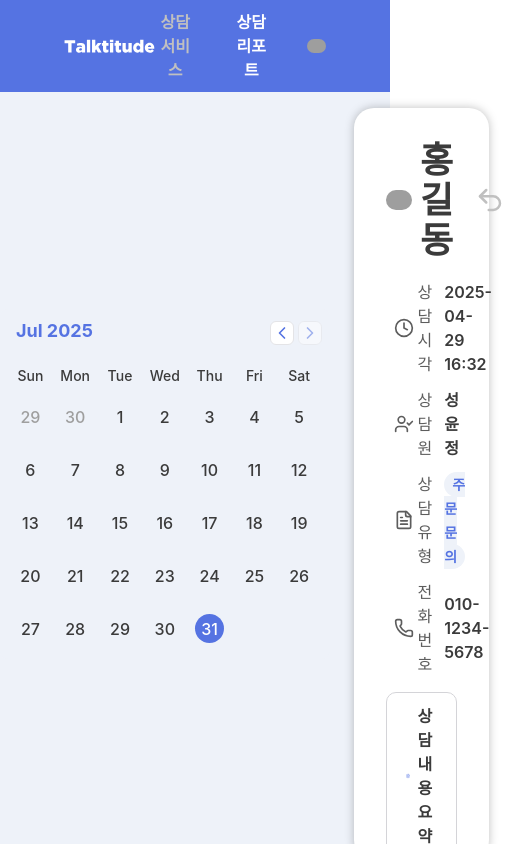
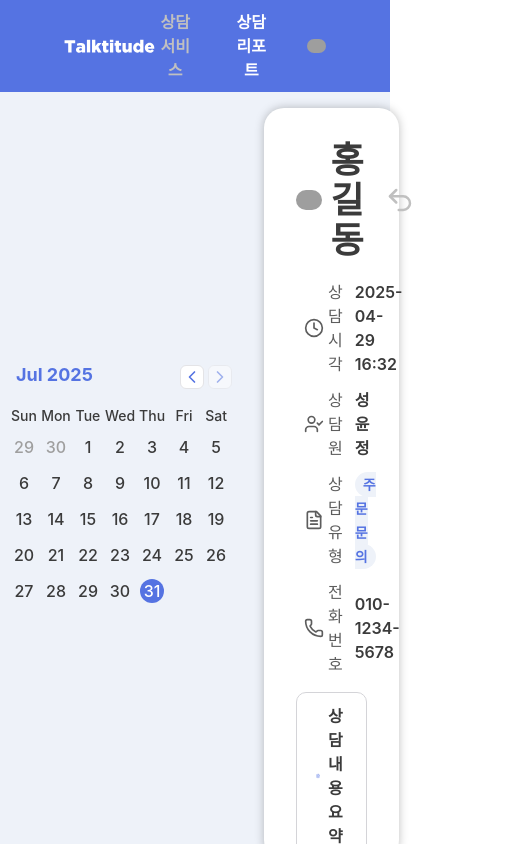
Before and after one commit to Talktitude/talktitude-agent-FE, a Next.js app: page /reports/1 in a window 390 px wide. Shown: the top 844 px of the page, 505 px wide, since content can reach past the window. Built offline with nearby package versions, Linux system fonts and the light colour scheme; grey boxes are pictures that could not be loaded; a web font is replaced by a local one.

Commit message:
design: 리포트 달력 반응형 스타일 재설정 (#39)

```diff
--- a/src/components/ui/calendar.tsx
+++ b/src/components/ui/calendar.tsx
@@ -30,7 +30,7 @@ function Calendar({
     <DayPicker
       showOutsideDays={showOutsideDays}
       className={cn(
-        'bg-bgLightBlue text-textBlack group/calendar p-2 sm:p-3 [--cell-size:1.8rem] sm:[--cell-size:2rem] md:[--cell-size:2.5rem] [[data-slot=card-content]_&]:bg-transparent [[data-slot=popover-content]_&]:bg-transparent border-none w-full max-w-full overflow-hidden',
+        'bg-transparent text-textBlack group/calendar p-2 sm:p-3 [--cell-size:1.5rem] sm:[--cell-size:1.7rem] md:[--cell-size:2rem] [[data-slot=card-content]_&]:bg-transparent [[data-slot=popover-content]_&]:bg-transparent border-none w-full max-w-full overflow-hidden',
         String.raw`rtl:**:[.rdp-button\_next>svg]:rotate-180`,
         String.raw`rtl:**:[.rdp-button\_previous>svg]:rotate-180`,
         className,
@@ -73,7 +73,7 @@ function Calendar({
           defaultClassNames.button_next,
         ), // 다음 달 변경 버튼 스타일
         month_caption: cn(
-          'flex h-full w-full items-center justify-start pl-2 sm:pl-3 text-mainColor mb-3 sm:mb-4 md:mb-5',
+          'flex h-full w-full items-center justify-start pl-2 sm:pl-3 text-mainColor mb-2 sm:mb-3 md:mb-4',
           defaultClassNames.month_caption,
         ), // 월 제목 스타일 (2025년 7월)
         caption_label: cn(
@@ -89,7 +89,7 @@ function Calendar({
           'flex-1 select-none rounded-3xl text-[#5D5D5D] text-normal sm:text-[18px] md:text-base lg:text-[20px] font-medium',
           defaultClassNames.weekday,
         ), // 요일 영어 스타일 (mon, tue, wed, thu, fri, sat, sun 등)
-        week: cn('mt-2 flex w-full', defaultClassNames.week),
+        week: cn('mt-1 flex w-full', defaultClassNames.week),
         week_number_header: cn(
           'w-[--cell-size] select-none',
           defaultClassNames.week_number_header,
@@ -99,7 +99,7 @@ function Calendar({
           defaultClassNames.week_number,
         ),
         day: cn(
-          'group/day relative aspect-square h-full w-full select-none p-2 sm:p-2.5 md:p-3 lg:p-3.5 text-center',
+          'group/day relative aspect-square h-full w-full select-none p-1 sm:p-1.5 md:p-2 lg:p-2.5 text-center',
           defaultClassNames.day,
         ),
         today: cn(
```
